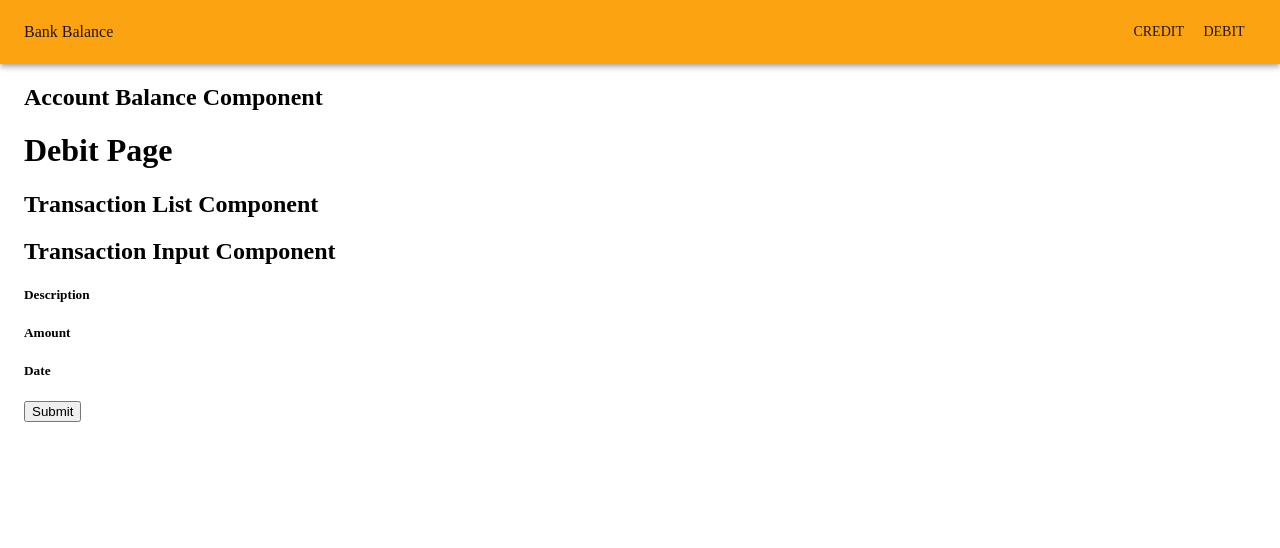
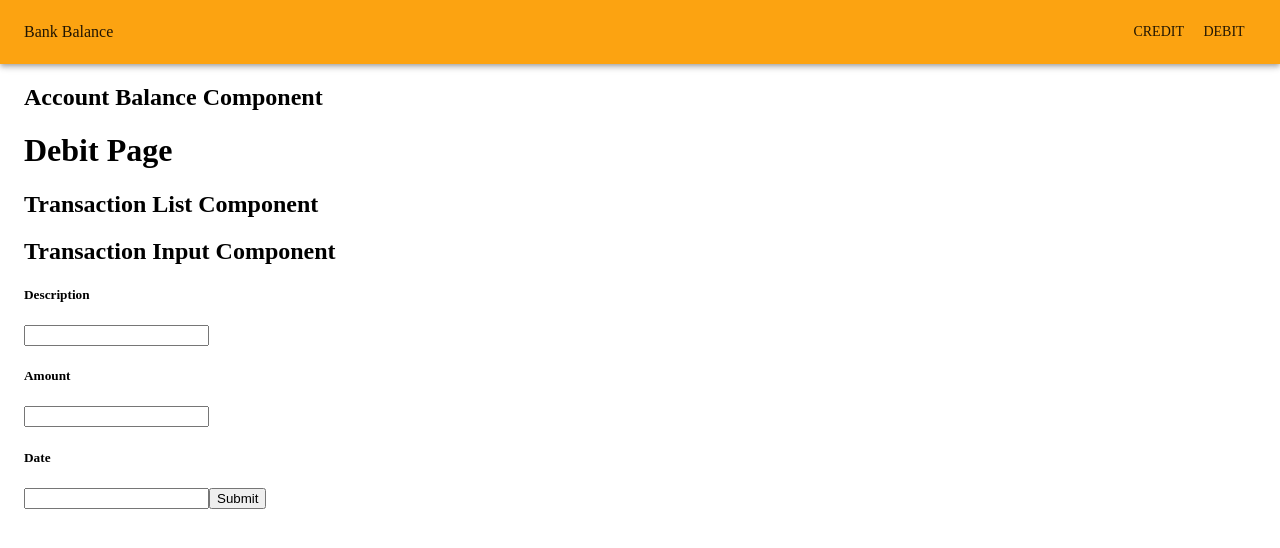
Before and after one commit to Web-Dev-Speedrunners/Assignment-7, a React (Create React App) app: page /debit in a window 1280 px wide. Shown: the top 548 px of the page. Built offline with nearby package versions, Linux system fonts and the light colour scheme; no server answers.

Commit message:
putting input fields

```diff
--- a/src/components/transaction_input/index.tsx
+++ b/src/components/transaction_input/index.tsx
@@ -2,15 +2,16 @@ import React from "react";
 
 const TransactionInput: React.FC = () => {
   return (
-    <form>
     <div>
       <h2>Transaction Input Component</h2>
       <h5>Description</h5>
+      <input type="text" name="description" />
       <h5>Amount</h5>
+      <input type="text" name="amount" />
       <h5>Date</h5>
+      <input type="text" name="date" />
       <button type="submit">Submit</button>
     </div>
-    </form>
   );
 };
 export default TransactionInput;
```
Lines whose indentation alone changed are shown as unchanged.
